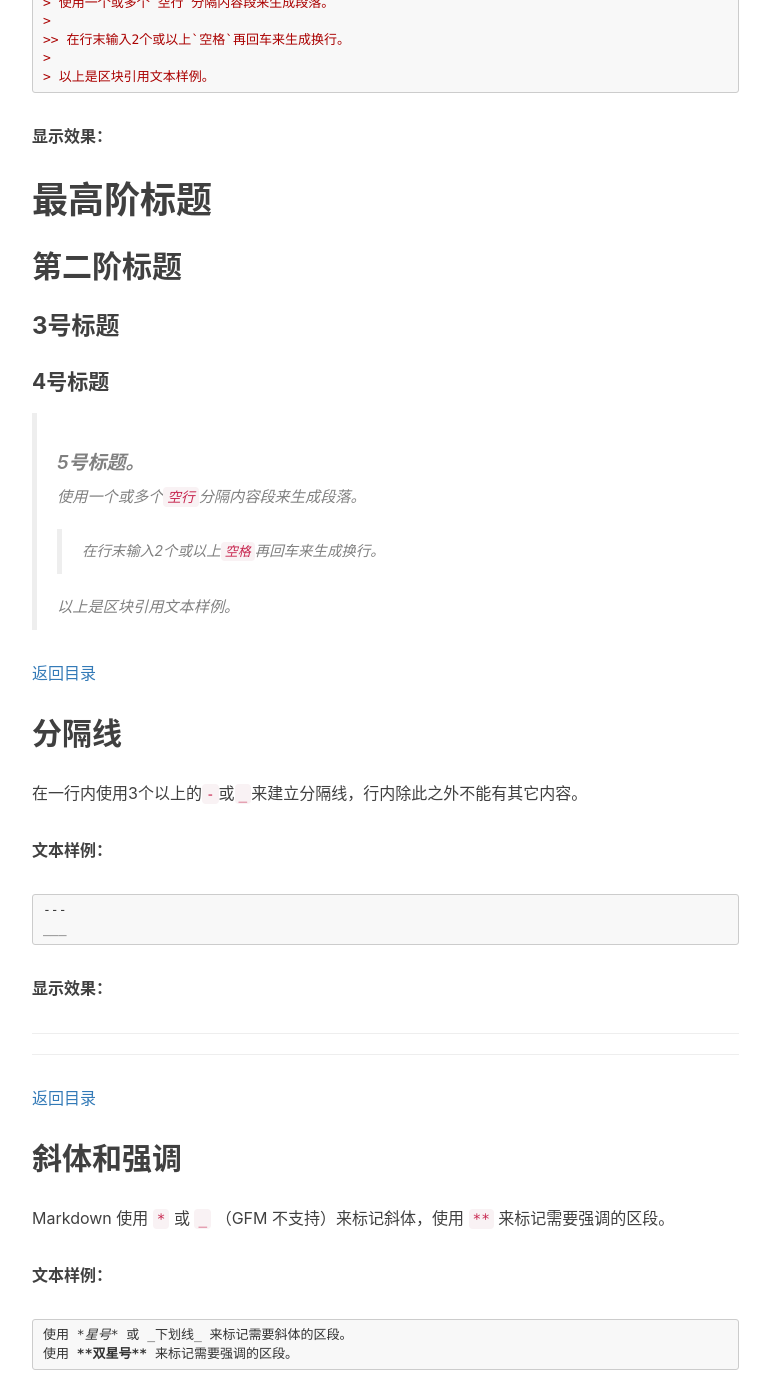
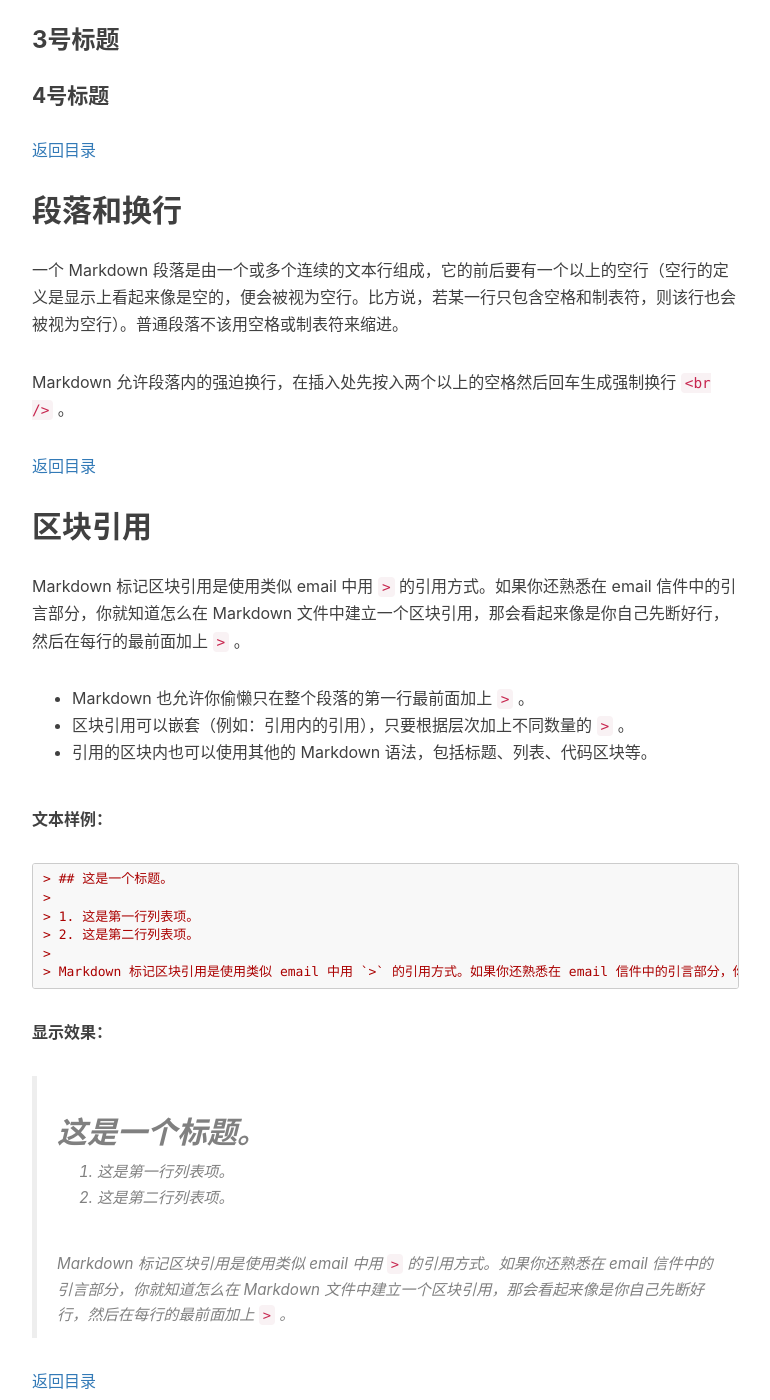
Before and after one commit to xuanfour/xuanfour.github.io, a Jekyll site: the page built from _posts/lang/2014-02-20-markdown.md, in a window 1280 px wide and 1400 px high, scrolled down 1778 px. Shown: the whole window, without its empty margins (233-1003 px from the left). Built offline with Jekyll 4.4.1, drawn with Linux system fonts in a browser that asks for light colours; nearby versions of some CDN libraries; comment, search, counter and statistics services are not loaded; some of the changed text lies outside the part shown.

Commit message:
toc format

````diff
--- a/_posts/lang/2014-02-20-markdown.md
+++ b/_posts/lang/2014-02-20-markdown.md
@@ -13,7 +13,9 @@
 
 ## 目录
 
-* [段落、标题、区块代码](#段落标题区块代码)
+* [标题](#标题)
+* [段落和换行](#段落和换行)
+* [区块引用](#区块引用)
 * [分隔线](#分隔线)
 * [斜体和强调](#斜体和强调)
 * [列表](#列表)
@@ -33,18 +35,9 @@
   * [HTML](#html)
 * [其他](#其他)
 
-## 段落、标题、区块代码
+## 标题
 
-一个段落是由一个以上的连接的行句组成，而一个以上的空行则会划分出不同的段落（空行的定义是显示上看起来像是空行，就被视为空行，例如有一行只有空白和 tab，那该行也会被视为空行），一般的段落不需要用空白或换行缩进。
 Markdown 支持两种标题的语法，Setext 和 atx 形式。Setext 形式是用底线的形式，利用 `=` （最高阶标题）和 `-` （第二阶标题），Atx 形式在行首插入 1 到 6 个 `#` ，对应到标题 1 到 6 阶。
-
-区块引用则使用 email 形式的 `>` 角括号。
-
-使用一个或多个`空行`分隔内容段来生成段落。
-
-在行末输入2个或以上`空格`再回车来生成换行。
-
-**文本样例：**
 
 ```markdown
 最高阶标题
@@ -53,17 +46,11 @@
 第二阶标题
 ----------
 
+## 2号标题
+
 ### 3号标题
 
 #### 4号标题
-
-> ##### 5号标题。
->
-> 使用一个或多个`空行`分隔内容段来生成段落。
->
->> 在行末输入2个或以上`空格`再回车来生成换行。
->
-> 以上是区块引用文本样例。
 ```
 
 **显示效果：**
@@ -74,17 +61,49 @@
 第二阶标题
 ----------
 
+## 2号标题
+
 ### 3号标题
 
 #### 4号标题
 
-> ##### 5号标题。
+[返回目录](#目录)
+
+## 段落和换行
+
+一个 Markdown 段落是由一个或多个连续的文本行组成，它的前后要有一个以上的空行（空行的定义是显示上看起来像是空的，便会被视为空行。比方说，若某一行只包含空格和制表符，则该行也会被视为空行）。普通段落不该用空格或制表符来缩进。
+
+Markdown 允许段落内的强迫换行，在插入处先按入两个以上的空格然后回车生成强制换行 `<br />` 。
+
+[返回目录](#目录)
+
+## 区块引用
+
+Markdown 标记区块引用是使用类似 email 中用 `>` 的引用方式。如果你还熟悉在 email 信件中的引言部分，你就知道怎么在 Markdown 文件中建立一个区块引用，那会看起来像是你自己先断好行，然后在每行的最前面加上 `>` 。
+
+* Markdown 也允许你偷懒只在整个段落的第一行最前面加上 `>` 。
+* 区块引用可以嵌套（例如：引用内的引用），只要根据层次加上不同数量的 `>` 。
+* 引用的区块内也可以使用其他的 Markdown 语法，包括标题、列表、代码区块等。
+
+**文本样例：**
+
+```markdown
+> ## 这是一个标题。
 >
-> 使用一个或多个`空行`分隔内容段来生成段落。
+> 1. 这是第一行列表项。
+> 2. 这是第二行列表项。
 >
->> 在行末输入2个或以上`空格`再回车来生成换行。
+> Markdown 标记区块引用是使用类似 email 中用 `>` 的引用方式。如果你还熟悉在 email 信件中的引言部分，你就知道怎么在 Markdown 文件中建立一个区块引用，那会看起来像是你自己先断好行，然后在每行的最前面加上 `>` 。
+```
+
+**显示效果：**
+
+> ## 这是一个标题。
 >
-> 以上是区块引用文本样例。
+> 1. 这是第一行列表项。
+> 2. 这是第二行列表项。
+>
+> Markdown 标记区块引用是使用类似 email 中用 `>` 的引用方式。如果你还熟悉在 email 信件中的引言部分，你就知道怎么在 Markdown 文件中建立一个区块引用，那会看起来像是你自己先断好行，然后在每行的最前面加上 `>` 。
 
 [返回目录](#目录)
 
````
Also changed, not shown: other parts of _posts/lang/2014-02-20-markdown.md (+1 -1 lines).
